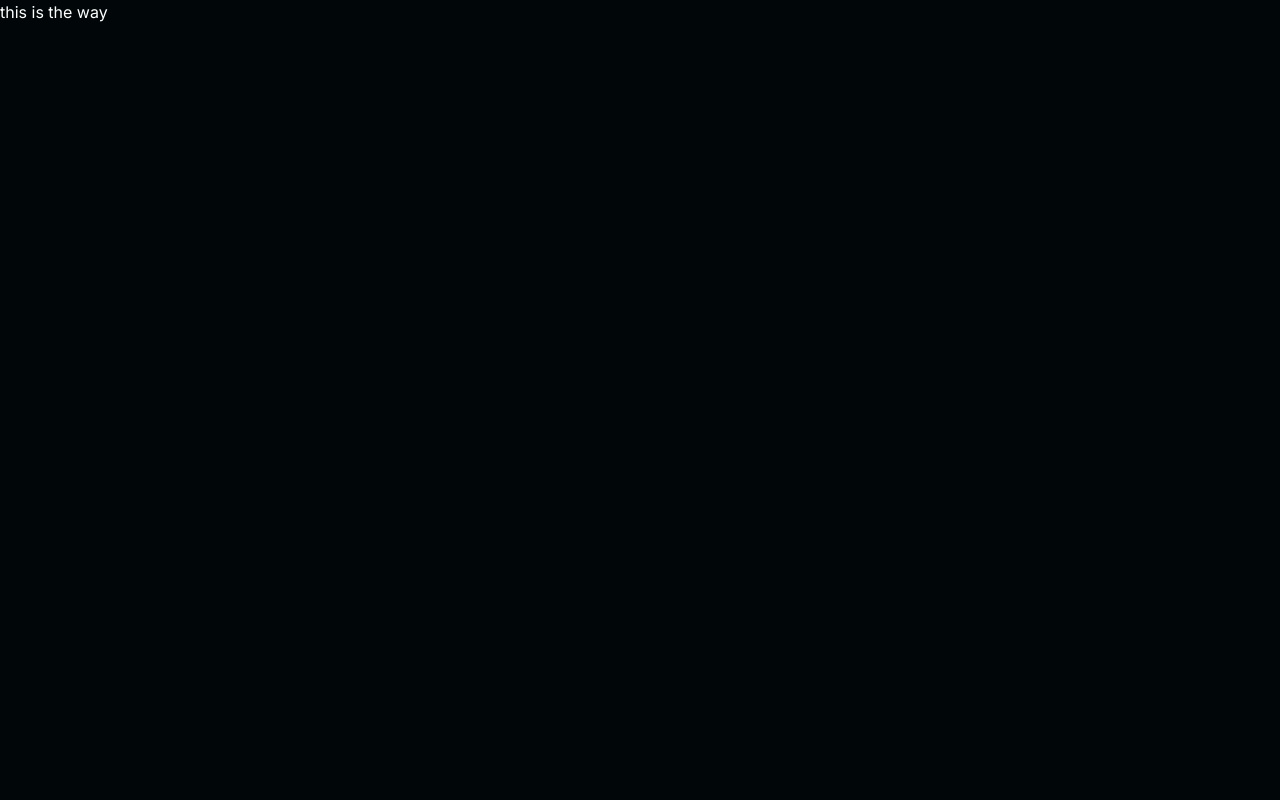
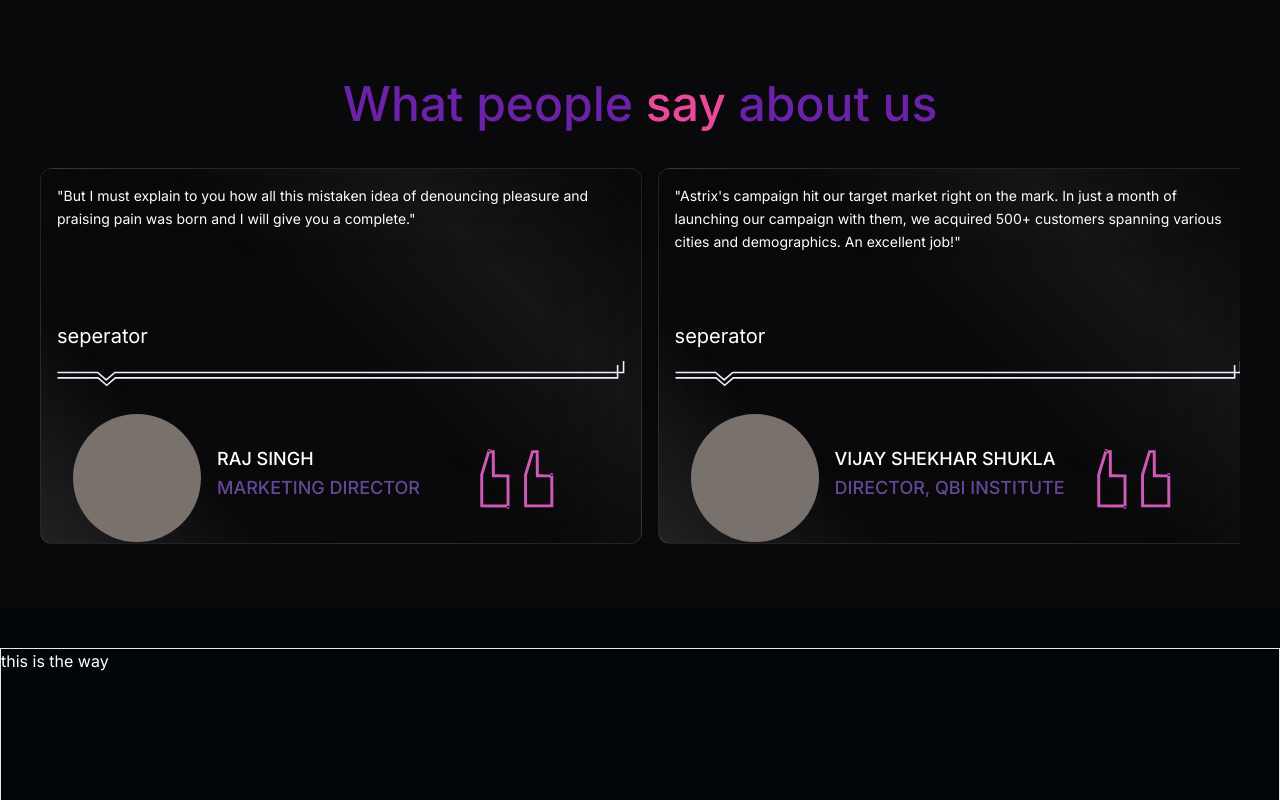
Before and after one commit to rishi23root/astrix, a Next.js app: page /test in a window 1280 px wide. Shown: the top 800 px of the page. Built offline with nearby package versions, Linux system fonts and the light colour scheme.

Commit message:
about section done : fix:#7 fix:#12

```diff
--- a/src/app/page.tsx
+++ b/src/app/page.tsx
@@ -16,8 +16,8 @@ export default function Home() {
       <HeroSection />
       <Brand />
       <About />
-      <div className="w-full border border-green h-[20vh]">
-        <div className="w-full h-[40vh] bg-white -z-10 -translate-y-1/4 fcc">
+      <div className="w-full border border-green h-[20vh] uppercase">
+        <div className="w-full h-[40vh] bg-white -z-20 -translate-y-1/4 fcc ">
           <Marquee speed={150} pauseOnHover>
             <div className="text-5xl m-4 text-black ">creative</div>
             <div className="w-8 h-8 bg-pe m-4 rounded-full shadow-sm" />
@@ -38,8 +38,8 @@ export default function Home() {
       </div>
       <Services />
       <Unlock />
+
       {/* compteted all the required animations till here */}
-
       <Testimonial />
       <Info />
       <Footer />
--- a/src/app/test/page.jsx
+++ b/src/app/test/page.jsx
@@ -1,11 +1,12 @@
-import ScrollableSection from "../../components/sections/test";
+import Testimonial from "@/components/sections/testimonial";
 
 export default function Home() {
   return (
-      <div className="w-full">
-        <section className="w-full min-h-screen text-white">this is the way</section>
-        <ScrollableSection />
-        <section className="w-full min-h-screen text-white">this is the way</section>
-      </div>
+    <div className="w-full">
+      <Testimonial />
+      <section className="w-full min-h-screen text-white border">
+        this is the way
+      </section>
+    </div>
   );
 }
--- a/src/components/sections/about.tsx
+++ b/src/components/sections/about.tsx
@@ -35,9 +35,9 @@ function About() {
   // });
 
   return (
-    <section ref={ref} className="w-full z-10">
+    <section ref={ref} className="w-full z-10  ">
       <motion.div
-        className="bg-zinc-950 h-auto"
+        className="bg-zinc-950 h-auto  "
         style={{
           padding: useMotionTemplate`${paddingInREM}rem`,
           borderRadius: useMotionTemplate`${radiusInREM}rem`,
@@ -86,7 +86,7 @@ function About() {
                 alt="curve line svg"
                 className="p-5 mb-20 w-full"
               />
-              <div className="text-center text-pe text-xl w-[80%] font-normal font-Roboto mx-auto pb-10">
+              <div className="text-center text-pe text-xl w-[80%] font-normal font-Roboto mx-auto pb-32">
                 Our journey began with a deep passion for technology and a
                 vision for a future where businesses thrive in the digital
                 landscape. With years of experience in IT solutions, web design,
--- a/src/components/sections/testimonial.tsx
+++ b/src/components/sections/testimonial.tsx
@@ -1,184 +1,100 @@
+import React from "react";
 import Image from "next/image";
-import React from "react";
+import { Button } from "@/components/ui/button";
+// import "react-multi-carousel/lib/styles.css";
+// import Carousel from "react-multi-carousel";
 
 export default function Testimonial() {
   return (
-    <div className="w-full bg-zinc-950 ">
-      <div className=" items-center text-center justify-center mt-20 mb-20">
-        <span className="text-pe text-5xl md:text-5xl font-medium font-Roboto">
+    <div className="w-full bg-zinc-950 max-h-screen p-10 mb-10 ">
+      <div className=" items-center text-center justify-center my-10">
+        <span className="text-purple-800 text-5xl md:text-5xl font-medium font-Roboto">
           What people{" "}
         </span>
-        <span className=" text-pk text-5xl font-medium font-Roboto">
+        <span className=" text-pink-500 text-5xl font-medium font-Roboto">
           say <br className="lg:hidden" />
         </span>
-        <span className="text-pe text-5xl font-medium font-Roboto">
+        <span className="text-purple-800 text-5xl font-medium font-Roboto">
           {" "}
           about us
         </span>
       </div>
-      <div className="flex flex-row items-center justify-center mb-20">
-        <svg
-          width="207"
-          height="88"
-          viewBox="0 0 207 88"
-          fill="none"
-          xmlns="http://www.w3.org/2000/svg"
-        >
-          <ellipse cx="162.643" cy="44" rx="44.3571" ry="44" fill="#784694" />
-          <path
-            fillRule="evenodd"
-            clipRule="evenodd"
-            d="M173.486 45.3306H149.829H173.486Z"
-            fill="#784694"
+
+      <div className="fr overflow-x-scroll overflow-y-hidden gap-4 snap-center snap-mandatory h-[50vh]">
+        <TestimonialData
+          content="But I must explain to you how all this mistaken idea of
+            denouncing pleasure and praising pain was born and I will give you a
+            complete."
+          name="Raj Singh"
+          position="Marketing Director"
         />
-          <path
-            d="M173.486 45.3306H149.829"
-            stroke="white"
-            strokeWidth="2.95714"
-            strokeLinecap="round"
-            strokeLinejoin="round"
+
+        <TestimonialData
+          content="Astrix's campaign hit our target market right on the mark. In just a month of launching our campaign with them, we acquired 500+ customers spanning various cities and demographics. An excellent job!"
+          name="Vijay Shekhar Shukla"
+          position="Director, qbi institute"
         />
-          <path
-            fillRule="evenodd"
-            clipRule="evenodd"
-            d="M163.943 35.9059C163.943 35.9059 173.485 41.0075 173.485 45.3285C173.485 49.6526 163.943 54.7559 163.943 54.7559"
-            fill="#784694"
+        <TestimonialData
+          content="Astrix's approach was simply spectacular. They understand the nuances of the luxury market and tailored a campaign that aligned perfectly with our brand identity. In a short period, we witnessed a significant boost in our online presence and, most importantly, an increase in sales. Astrix is now our go-to agency for marketing solutions."
+          name="Ayush Sharma"
+          position="md, sharma optical and watches, gr noida"
         />
-          <path
-            d="M163.943 35.9059C163.943 35.9059 173.485 41.0075 173.485 45.3285C173.485 49.6526 163.943 54.7559 163.943 54.7559"
-            stroke="white"
-            strokeWidth="2.95714"
-            strokeLinecap="round"
-            strokeLinejoin="round"
-          />
-          <ellipse
-            cx="44.3572"
-            cy="44"
-            rx="44.3571"
-            ry="44"
-            transform="rotate(180 44.3572 44)"
-            fill="#F5EDF9"
-          />
-          <path
-            fillRule="evenodd"
-            clipRule="evenodd"
-            d="M33.5142 42.6694L57.1714 42.6694L33.5142 42.6694Z"
-            fill="#F5EDF9"
-          />
-          <path
-            d="M33.5142 42.6694L57.1714 42.6694"
-            stroke="#D058B7"
-            strokeWidth="2.95714"
-            strokeLinecap="round"
-            strokeLinejoin="round"
-          />
-          <path
-            fillRule="evenodd"
-            clipRule="evenodd"
-            d="M43.0566 52.0941C43.0566 52.0941 33.5149 46.9925 33.5149 42.6715C33.5149 38.3474 43.0566 33.2441 43.0566 33.2441"
-            fill="#F5EDF9"
-          />
-          <path
-            d="M43.0566 52.0941C43.0566 52.0941 33.5149 46.9925 33.5149 42.6715C33.5149 38.3474 43.0566 33.2441 43.0566 33.2441"
-            stroke="#D058B7"
-            strokeWidth="2.95714"
-            strokeLinecap="round"
-            strokeLinejoin="round"
-          />
-        </svg>
-      </div>
-
-      <div className="gap-32  flex flex-row p-20 mb-40 overflow-x-clip">
-        <div className=" flex flex-col text-white text-xl font-normal font-Roboto ">
-          {'"'}But I must explain to you how all this mistaken idea of
-          denouncing pleasure and praising pain was born and I will give you a
-          complete.{'"'}
-          <br />
-          <svg
-            width="100%"
-            height="33"
-            viewBox="0 0 100% 33"
-            fill="none"
-            xmlns="http://www.w3.org/2000/svg"
-          >
-            <path
-              d="M718.185 0V14.4882H88.8808H73.3686L62.4235 23.9373L51.4784 14.4882H45.1003H0.689941"
-              stroke="#F5EDF9"
-              strokeWidth="2"
-            />
-            <path
-              d="M710.626 5.03955V21.4177H88.8808H73.9985L63.0534 30.8667L52.1083 21.4177H45.1003H0.689941"
-              stroke="#F5EDF9"
-              strokeWidth="2"
-            />
-          </svg>
-          <div className="relative ">
-            <div className="left-0 top-5 absolute">
-              <div className="w-24 h-24 left-0 top-0 absolute bg-stone-500 rounded-full" />
-            </div>
-            <div className="left-[129.92px] top-[28.98px] absolute">
-              <div className=" top-0  text-white text-xl font-bold font-Roboto ">
-                Chester Feil
-              </div>
-              <div className="left-0  absolute text-pe text-lg font-medium font-Roboto uppercase leading-[28.80px]">
-                customer
-              </div>
-            </div>
-            <Image
-              className="ml-80 mt-5"
-              src="/svgs/testimonial.svg"
-              width={150}
-              height={150}
-              alt=""
+        <TestimonialData
+          content="Astrix's quick response to our problem statement translated into an impressive online presence within just three days. Their focus on driving engagement for our ongoing campaigns. Thanks for the swift and effective support!"
+          name="Ayush Gupta"
+          position="coo, vaeral"
         />
       </div>
     </div>
+  );
+}
 
-        <div className="flex flex-col text-white text-xl font-normal font-Roboto  ">
-          {'"'}But I must explain to you how all this mistaken idea of
-          denouncing pleasure and praising pain was born and I will give you a
-          complete.{'"'} <br />
-          <svg
-            width="100%"
-            height="33"
-            viewBox="0 0 100% 33"
-            fill="none"
-            xmlns="http://www.w3.org/2000/svg"
-          >
-            <path
-              d="M718.185 0V14.4882H88.8808H73.3686L62.4235 23.9373L51.4784 14.4882H45.1003H0.689941"
-              stroke="#F5EDF9"
-              strokeWidth="2"
+const TestimonialData = ({
+  content,
+  name,
+
+  position,
+}: {
+  content: string;
+  name: string;
+
+  position: string;
+}) => {
+  return (
+    <div className="fc text-white text-xl font-Roboto min-w-full lg:min-w-[47vw] p-4 h-[47vh] fss fc snap-start glass  ">
+      <div className="md:text-md text-sm leading-relaxed min-h-[40%] ">
+        {'"'}
+        {content}
+        {'"'}
+      </div>
+      seperator
+      <div className="w-full">
+        <Image
+          src={"/svgs/testimonialSeperator.svg"}
+          width={20}
+          height={8}
+          alt="just a seperator"
+          className="w-full h-12 object-fit"
         />
-            <path
-              d="M710.626 5.03955V21.4177H88.8808H73.9985L63.0534 30.8667L52.1083 21.4177H45.1003H0.689941"
-              stroke="#F5EDF9"
-              strokeWidth="2"
-            />
-          </svg>
-          <div className="relative ">
-            <div className="left-0 top-5 absolute">
-              <div className="w-24 h-24 left-0 top-0 absolute bg-stone-500 rounded-full" />
       </div>
-            <div className=" left-[129.92px] top-[28.98px] absolute">
-              <div className=" top-0  text-white text-xl font-bold font-Roboto ">
-                Chester Feil
+      <div className="relative fsc fr w-full">
+        <div className="p-4 px-4">
+          <div className="w-32 h-32 bg-stone-500 rounded-full" />
         </div>
-              <div className="left-0 absolute text-pe text-lg font-medium font-Roboto uppercase leading-[28.80px]">
-                customer
-              </div>
+        <div className="fr justify-between w-[60%]">
+          <div className="text-lg font-medium font-Roboto uppercase leading-[28.80px]">
+            <div>{name}</div>
+            <div className="text-pe ">{position}</div>
           </div>
           <Image
-              className="ml-80 mt-5"
+            className="w-20"
             src="/svgs/testimonial.svg"
-              alt=""
-              width={150}
-              height={150}
+            width={30}
+            height={30}
+            alt="test"
           />
-          </div>
-          <div className="origin-top-left rotate-180 w-[52.91px] h-[37.80px] left-[556.86px] top-[301.11px] absolute"></div>
         </div>
       </div>
     </div>
   );
-}
+};
```
Also changed, not shown: src/components/sections/unlock.tsx (+58 -20 lines), public/svgs/testimonialSeperator.svg (added). Lines whose indentation alone changed are shown as unchanged.
